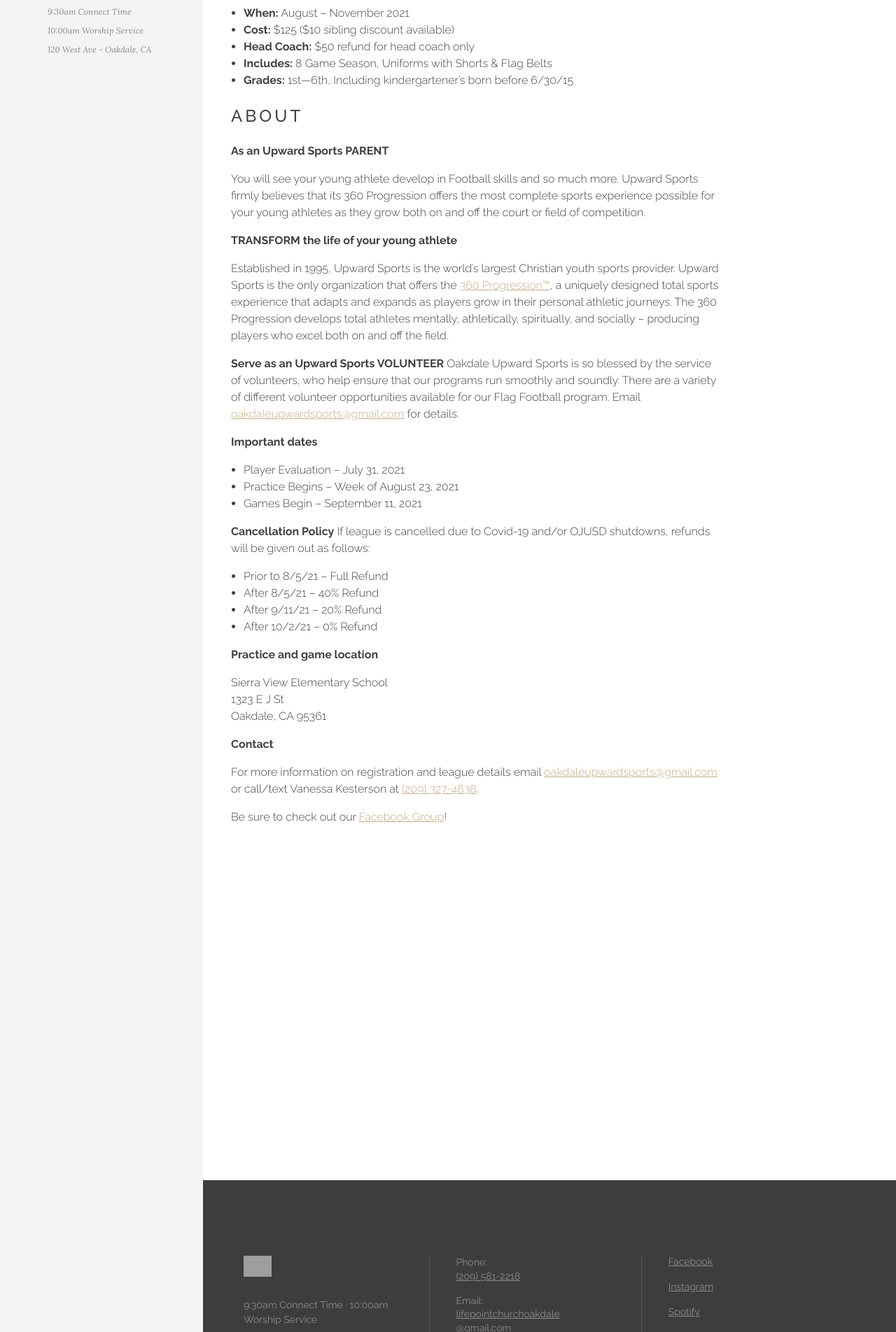
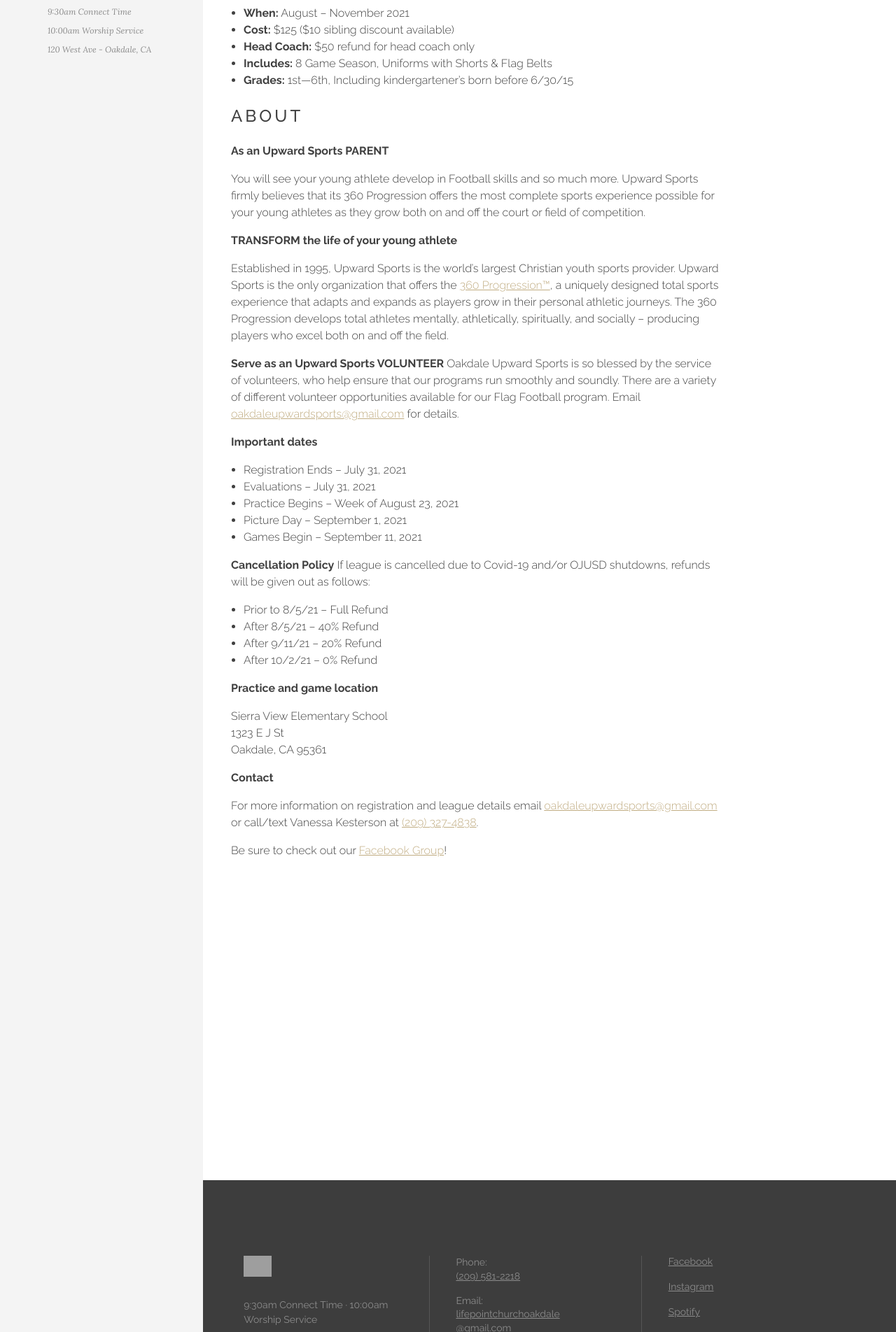
Before and after one commit to tybenz/lifepoint.github.io, a Jekyll site: the page built from upward.md, in a window 1280 px wide. Shown: the part 655-2559 px from the top of the page at 70% size. Built offline with Jekyll 4.4.1, drawn with Linux system fonts in a browser that asks for light colours; some web fonts are replaced; grey boxes are pictures that could not be loaded.

Commit message:
Update important dates

```diff
--- a/upward.md
+++ b/upward.md
@@ -33,8 +33,10 @@ Established in 1995, Upward Sports is the world’s largest Christian youth spor
 Oakdale Upward Sports is so blessed by the service of volunteers, who help ensure that our programs run smoothly and soundly. There are a variety of different volunteer opportunities available for our Flag Football program. Email [oakdaleupwardsports@gmail.com](mailto:oakdaleupwardsports@gmail.com) for details.
 
 **Important dates**
-- Player Evaluation – July 31, 2021
+- Registration Ends – July 31, 2021
+- Evaluations – July 31, 2021
 - Practice Begins – Week of August 23, 2021
+- Picture Day – September 1, 2021
 - Games Begin – September 11, 2021
 
 **Cancellation Policy**
```
